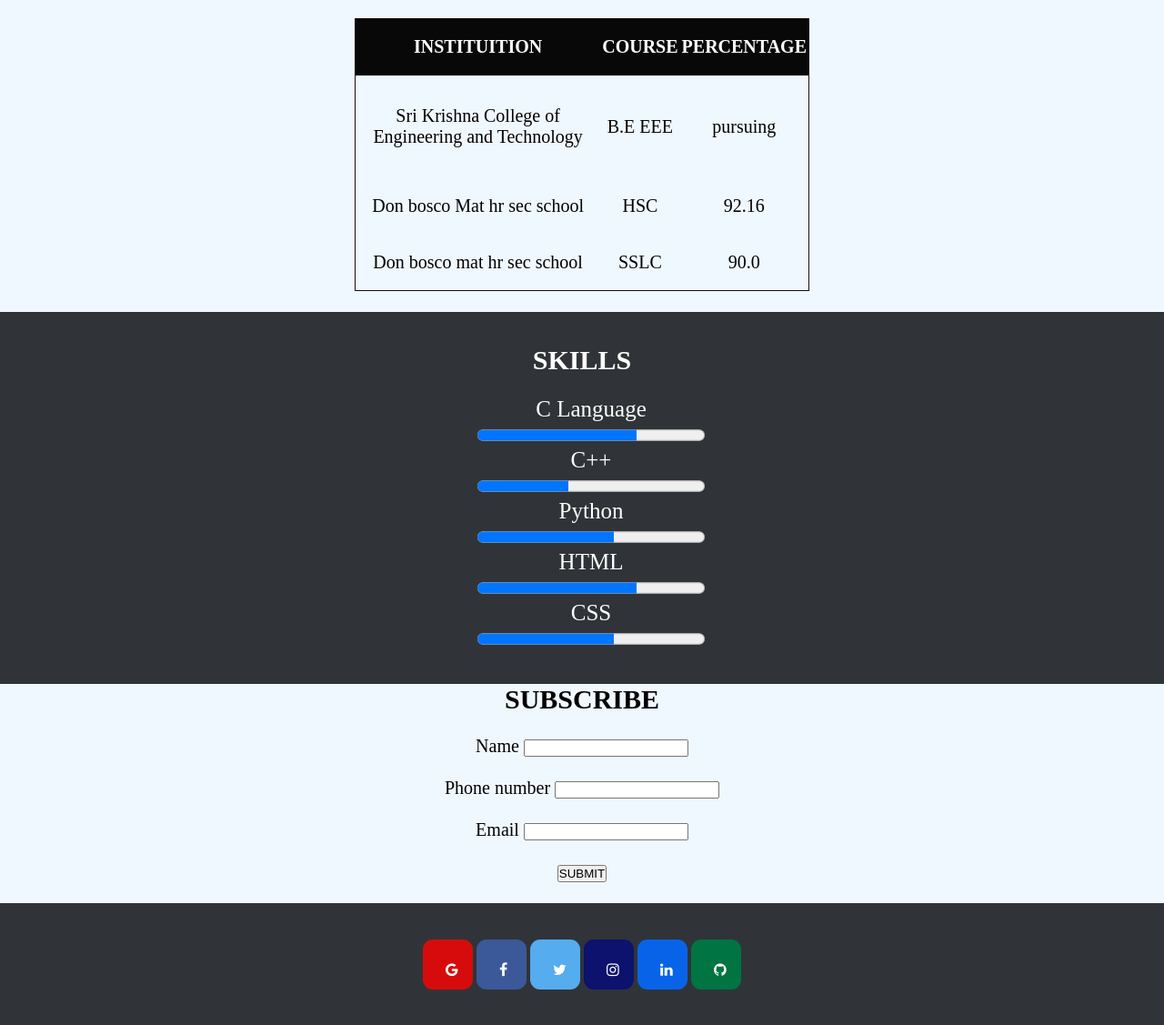
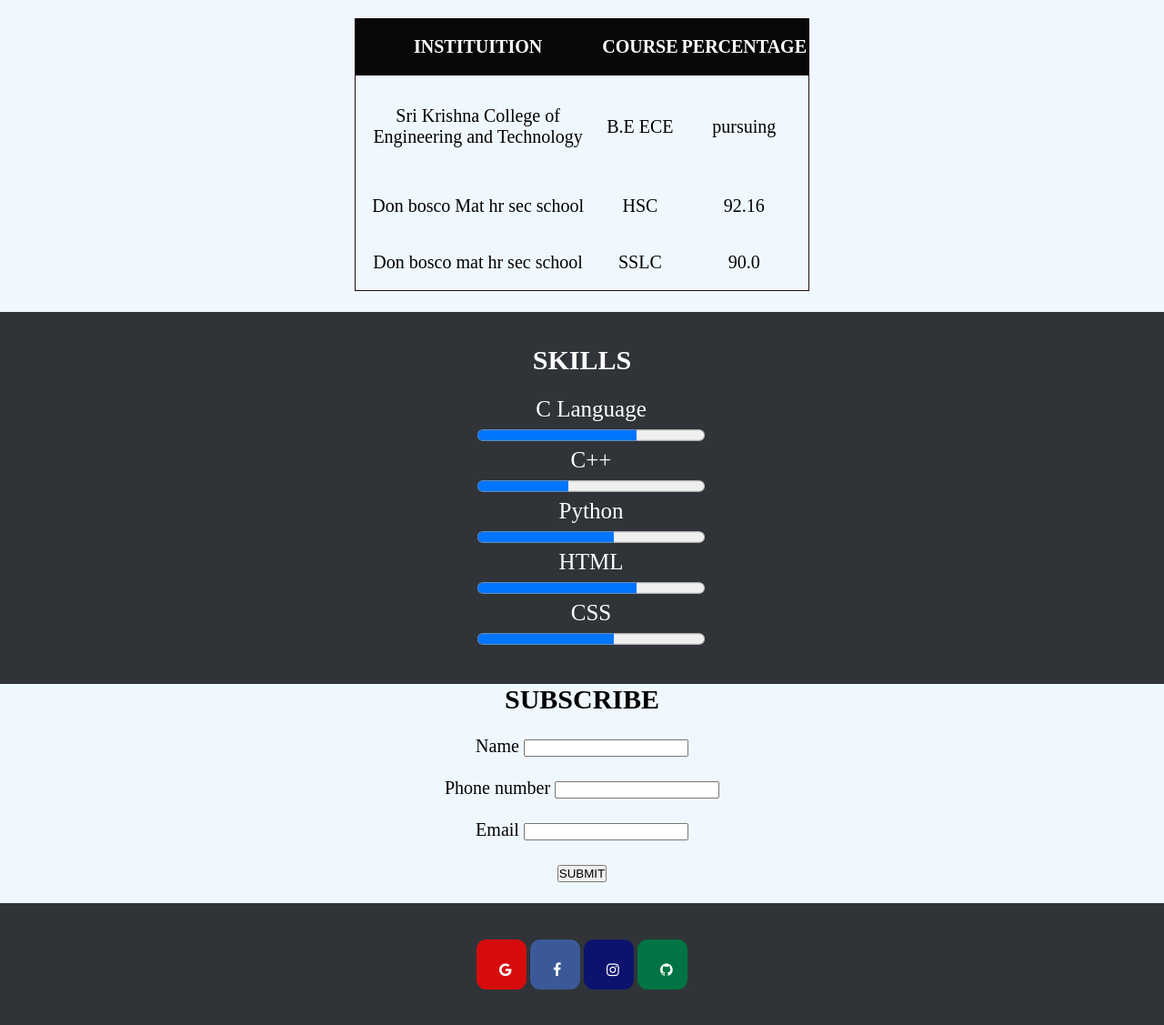
Before and after one commit to sundarkohli/resume, a plain HTML site: page index.html in a window 1280 px wide. Shown: the part 551-1678 px from the top of the page at 91% size. Drawn offline with Linux system fonts and the light colour scheme.

Commit message:
Update index.html

```diff
--- a/index.html
+++ b/index.html
@@ -41,7 +41,7 @@
             </tr>
             <tr>
                 <td>Sri Krishna College of Engineering and Technology</td>
-                <td>B.E EEE</td>
+                <td>B.E ECE</td>
                 <td>pursuing</td>
             </tr>
             <tr>
@@ -87,10 +87,10 @@
     </section>
     <section id="contact">
         <a href="" class="fa fa-google"></a>
-        <a href="https://www.facebook.com/vivin.vivin.568632" class="fa fa-facebook"></a>
-        <a href="https://twitter.com/vivin__s_r?t=w2L_KwcG9XEzKEpJPN5ZtQ&s=09" class="fa fa-twitter"></a>
-        <a href="https://www.instagram.com/vivin__s_r/" class="fa fa-instagram"></a>
-        <a href="https://www.linkedin.com/in/vivin-s-r-23b213224" class="fa fa-linkedin"></a>
+        <a href="https://www.facebook.com/profile.php?id=100011454617583" class="fa fa-facebook"></a>
+
+        <a href="https://www.instagram.com/mersal_sundar_18/" class="fa fa-instagram"></a>
+
         <a href="#" class="fa fa-github"></a>
 
     </section>
```
